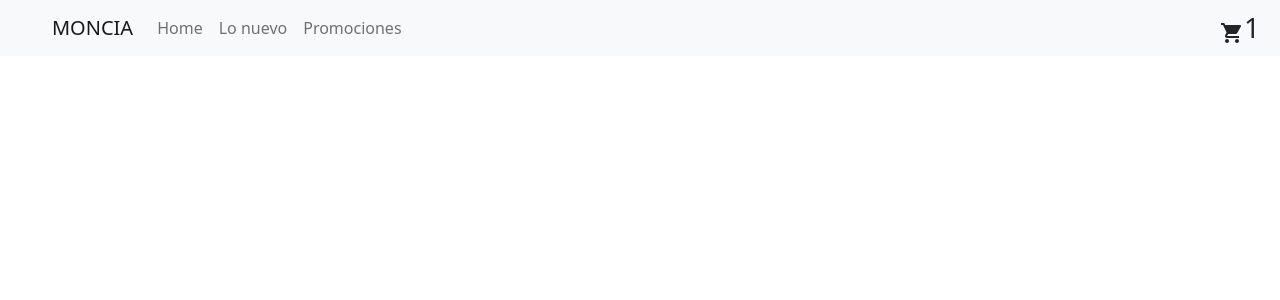
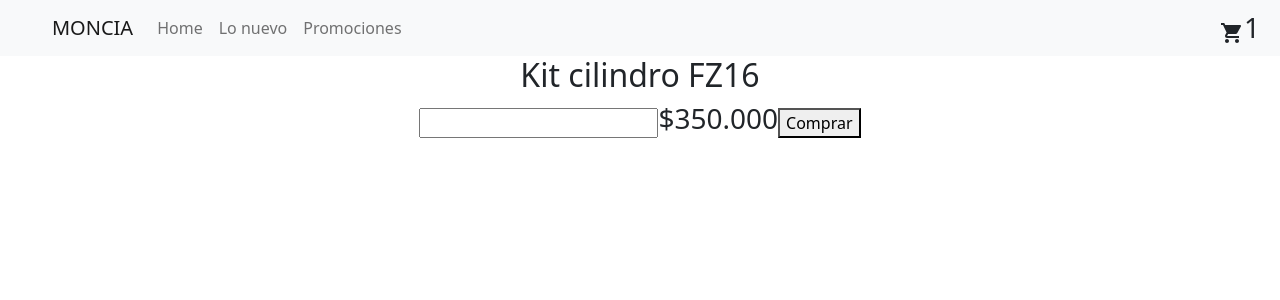
Before and after one commit to harrisonmtya1/TiendaMONCIA.Montoya, a React (Create React App) app: page / in a window 1280 px wide. Shown: the top 300 px of the page. Built offline with nearby package versions, Linux system fonts and the light colour scheme.

Commit message:
Avanza componente producto

```diff
--- a/src/App.js
+++ b/src/App.js
@@ -2,13 +2,14 @@ import logo from './logo.svg';
 import './App.css';
 import './componentes/NavBar';
 import NavBar from './componentes/NavBar';
-
+import Producto from './componentes/Producto';
 
 function App() {
   return (
     <div className="App">
 
         <NavBar></NavBar>
+        <Producto/>
 
     </div>
   );
--- a/src/componentes/Producto.js
+++ b/src/componentes/Producto.js
@@ -1,18 +1,20 @@
 import React from "react";
-
+import biela from '';
 
 
 export default function Producto(){
+
+return(
 <div>
     <div class="contenedorItems">
         <div class="contenedorItems__item">
             <h2 >Kit cilindro FZ16</h2>
-               <img src="./images/kitcilindro.jpg"></img>
-               <input type="number" placeholder="1" >
+            <img src={biela}/>
+            <input></input>
             <h3 >$350.000</h3>
             <button type="submit" class="contenedorItems__item__boton">Comprar</button>
         </div>
-           <div class="contenedorItems__item">
+        {/* <div class="contenedorItems__item">
          <h2 >Kit Piston XR 250</h2>
          <img src="./images/kitpiston.png">
          <input type="number" placeholder="1" >
@@ -69,11 +71,12 @@ export default function Producto(){
          <button type="submit" class="contenedorItems__item__boton">Comprar</button>
      </div>
 
-
+      */}
 
 
     </div>
 
-    </div>
+ </div>);
+
 
 }
```
Lines whose indentation alone changed are shown as unchanged.
